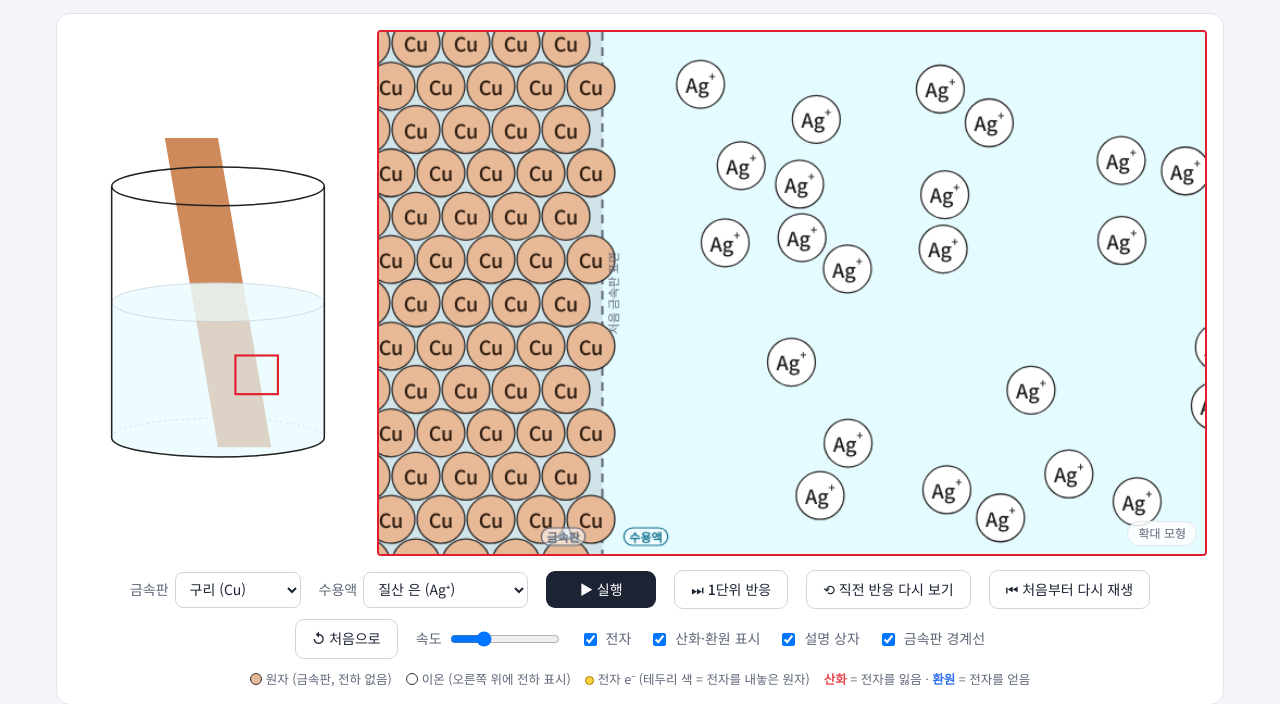
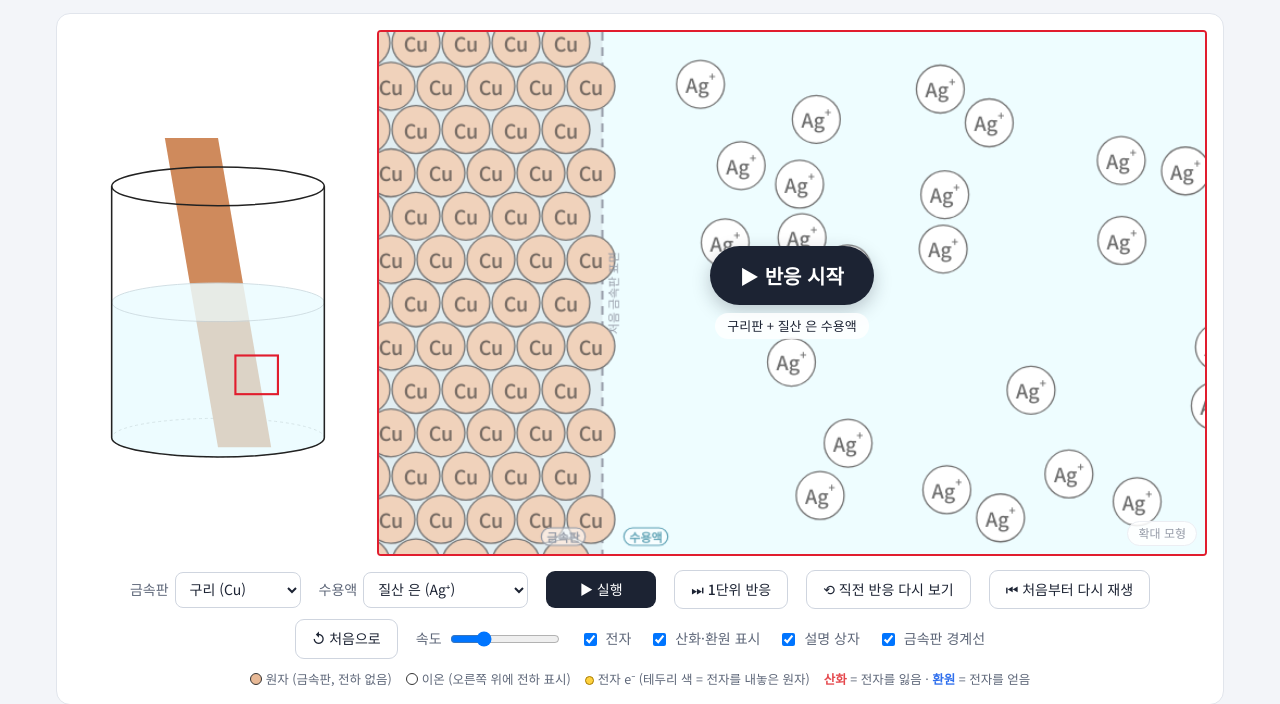
Before and after one commit to lllllddd5162/redox_simulation, a plain HTML site: page index.html in a window 1280 px wide. Shown: the part 130-834 px from the top of the page. Drawn offline with Linux system fonts and the light colour scheme.

Commit message:
Update index.html

```diff
--- a/index.html
+++ b/index.html
@@ -72,6 +72,13 @@ ul.obs li{margin:3px 0}
 .note{font-size:12px;color:var(--sub);margin-top:10px}
 main>*,.stage>*,.grid2>*{min-width:0}
 @media(max-width:820px){.stage{grid-template-columns:1fr}#beaker{max-width:240px;margin:0 auto}.grid2{grid-template-columns:1fr}.half{grid-template-columns:1fr}}
+
+.startOv{position:absolute;inset:0;display:none;flex-direction:column;align-items:center;justify-content:center;gap:8px;background:rgba(255,255,255,.35);z-index:3}
+.startOv.on{display:flex}
+.startOv button{border:none;border-radius:999px;background:#1c2333;color:#fff;font-size:20px;font-weight:700;padding:14px 30px;box-shadow:0 6px 18px rgba(28,35,51,.25);cursor:pointer}
+.startOv button:active{transform:scale(.97)}
+.startOv .sub{font-size:13px;color:#1c2333;background:rgba(255,255,255,.85);border-radius:999px;padding:3px 12px}
+@media(max-width:600px){.startOv button{font-size:18px;padding:12px 24px}}
 </style>
 </head>
 <body>
@@ -101,6 +108,7 @@ main>*,.stage>*,.grid2>*{min-width:0}
         <canvas id="sim"></canvas>
         <div class="badge">확대 모형</div>
         <div class="status" id="status"></div>
+        <div class="startOv" id="startOv"><button id="startBtn" type="button">▶ 반응 시작</button><div class="sub" id="startSub"></div></div>
       </div>
     </div>
     <div class="controls">
@@ -547,6 +555,9 @@ function updateUI(now){
   else st.style.display='none';
   drawChart();
   $('#againBtn').disabled=!S.snap;
+  const ov=!S.running&&!S.ev&&S.units===0;
+  $('#startOv').classList.toggle('on',ov);
+  if(ov)$('#startSub').textContent=`${METALS[S.pm].name}판 + ${METALS[S.im].salt} 수용액`;
 }
 function drawChart(){
   const w=360,h=150,g=chx,pad={l:28,r:8,t:8,b:20};g.clearRect(0,0,w,h);
@@ -628,6 +639,7 @@ $('#stepBtn').onclick=()=>{
   const sn=snap();
   if(startEvent(seed,surfaceAnchor(seed.y))){S.snap=sn;S.running=true;S.pauseAfter=true;$('#runBtn').textContent='⏸ 일시정지';renderInfo()}
 };
+$('#startBtn').onclick=()=>{S.running=true;S.pauseAfter=false;$('#runBtn').textContent='⏸ 일시정지';$('#startOv').classList.remove('on');renderInfo()};
 $('#speed').value=speed;
 $('#speed').oninput=e=>speed=+e.target.value;
 /* ---------- 다시 보기 ---------- */
```
